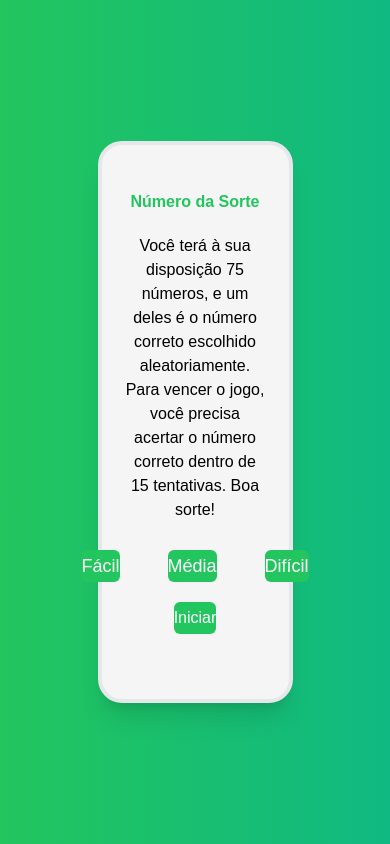
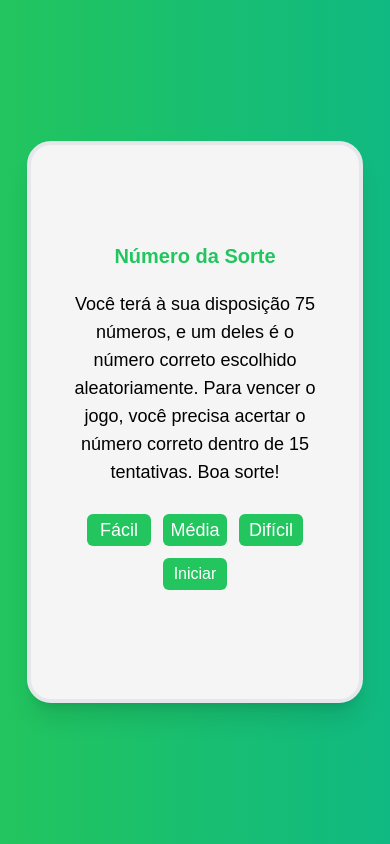
Before and after one commit to TechAbraao/one-numero-secreto, a React (Vite) app: page / in a window 390 px wide. Built offline with nearby package versions, Linux system fonts and the light colour scheme.

Commit message:
Ajustando responsividade

```diff
--- a/src/components/IconsNumbers/IconsNumbers.jsx
+++ b/src/components/IconsNumbers/IconsNumbers.jsx
@@ -9,17 +9,11 @@ function IconsNumbers({ numeroSelecionado, numeroAleatorio }) {
       return { lightness, darkness };
    }, []);
    //
-   const indexSelect = useCallback(() => {
-      if (numeroSelecionado != numeroAleatorio) {
-         const errouNumero = `red`;
-         return { errouNumero };
-      }
-   });
    return (
       <div
-         className="bg-stone-300 flex justify-center items-center rounded m-0.5 hover:bg-zinc-600 hover:text-green-300 s430:w"
+         className="bg-stone-300 flex justify-center items-center rounded m-0.5 hover:bg-zinc-600 hover:text-green-300 s380:w-8 s380:text-xl s380:h-8 s430:w-9 s430:h-9 s430:text-xl s830:w-10 s830:h-10 s830:text-2xl s1030:w-12 s1030:h-12 s1030:text-3xl"
       >
-         <p className="text-3xl hover:duration-500">{numeroSelecionado}</p>
+         <p className="hover:duration-500">{numeroSelecionado}</p>
       </div>
    );
 }
--- a/src/pages/Home/Home.jsx
+++ b/src/pages/Home/Home.jsx
@@ -27,6 +27,7 @@ export default function Home() {
    const [perdeu, setPerdeu] = useState(false);
    const [venceu, setVenceu] = useState(false);
    const [numeroAleatorio, setNumeroAleatorio] = useState(0);
+   // eslint-disable-next-line no-unused-vars
    const [msg, setMsg] = useState();
    const [intervaloMsg, setIntervaloMsg] = useState(
       "Que a sorte esteja ao seu lado"
@@ -86,21 +87,21 @@ export default function Home() {
    return (
       <>
          <section className="w-full h-screen flex justify-center items-center bg-gradient-to-r from-green-500 to-emerald-500">
-            <div className="h-2/3 w-1/2 flex-col flex items-center justify-center rounded-3xl shadow-xl bg-corCard border-4 border-solid border-white-100 s430:w-96 s530:w-106 s830:w-116 s1030:w-126">
-               <h1 className="mb-5 text-green-500 font-semibold text-center s430:text-2xl s630:text-3xl s930:text-2 s1030:text-4xl">
+            <div className="h-2/3 w-1/2 flex-col flex items-center justify-center rounded-3xl shadow-xl bg-corCard border-4 border-solid border-white-100 s380:w-82 s430:w-96 s530:w-106 s830:w-116 s1030:w-126">
+               <h1 className="mb-5 text-green-500 font-semibold text-center s380:text-xl s430:text-2xl s630:text-3xl s930:text-2 s1030:text-4xl">
                   {iniciar == false ? "Número da Sorte" : `${intervaloMsg}`}
                </h1>
-               <p className="text-center w-3/4 s1020:text-xl s430:text-xl s1030:text-2xl">
+               <p className="text-center w-3/4 s380:text-lg s1020:text-xl s430:text-xl s1030:text-2xl">
                   {iniciar == false
                      ? `Você terá à sua disposição 75 números, e um deles é o número correto escolhido aleatoriamente. Para vencer o jogo, você precisa acertar o número correto dentro de ${dificuldade} tentativas. Boa sorte!`
                      : ""}
                </p>
                {iniciar == false ? (
-                  <div className="flex gap-12 mt-7 s430:gap-5 s1030:gap-10">
+                  <div className="flex gap-12 mt-7 s380:gap-3 s430:gap-5 s1030:gap-10">
                      {dataDificuldade.map((nivelDificuldade) => (
                         // eslint-disable-next-line react/jsx-key
                         <button
-                           className="bg-green-500 rounded-md h-8 hover:bg-green-600 text-white text-lg s430:w-20 s430:text-base s530:w-28 s530:text-lg s1030:w-32"
+                           className="bg-green-500 rounded-md h-8 hover:bg-green-600 text-white text-lg s380:w-16 s430:w-20 s430:text-base s530:w-28 s530:text-lg s1030:w-32"
                            onClick={() =>
                               selecionaDificuldade(nivelDificuldade.index)
                            }
@@ -113,7 +114,7 @@ export default function Home() {
                   ""
                )}
                <button
-                  className="bg-green-500 rounded-md h-8 m-5 hover:bg-green-600 text-white text-center s430:w-20 s430:text-base s530:w-28 s530:text-lg s1030:w-32"
+                  className="bg-green-500 rounded-md h-8 m-5 hover:bg-green-600 text-white text-center s380:w-16 s380:m-3 s430:w-20 s430:text-base s530:w-28 s530:text-lg s1030:w-32 s1030:m-6"
                   onClick={() => {
                      setIniciar(!iniciar); // Inicializa a partida.
                      geradorNumeroAleatorio(); // Invoca a função de inicialização com a lógica de execução.
@@ -136,7 +137,7 @@ export default function Home() {
                            animate={{ opacity: 1 }}
                            exit={{ opacity: 1 }}
                         >
-                           <ul className="flex flex-wrap items-center justify-center cursor-pointer focus:outline-none">
+                           <ul className="flex flex-wrap items-center justify-center cursor-pointer focus:outline-none ">
                               {dataNumbers.map(
                                  (numeroSelecionado, indexSelecionado) => (
                                     <li
--- a/tailwind.config.js
+++ b/tailwind.config.js
@@ -12,6 +12,7 @@ export default {
             corTextoHover: "#C60506",
          },
          screens: {
+            s380: "380px",
             s430: "430px", //
             s530: "530px", //
             s630: "630px", //
@@ -21,6 +22,7 @@ export default {
             s1030: "1030px",
          },
          spacing: {
+            82: "21rem",
             106: "29rem",
             116: "39rem",
             126: "49rem",
```
